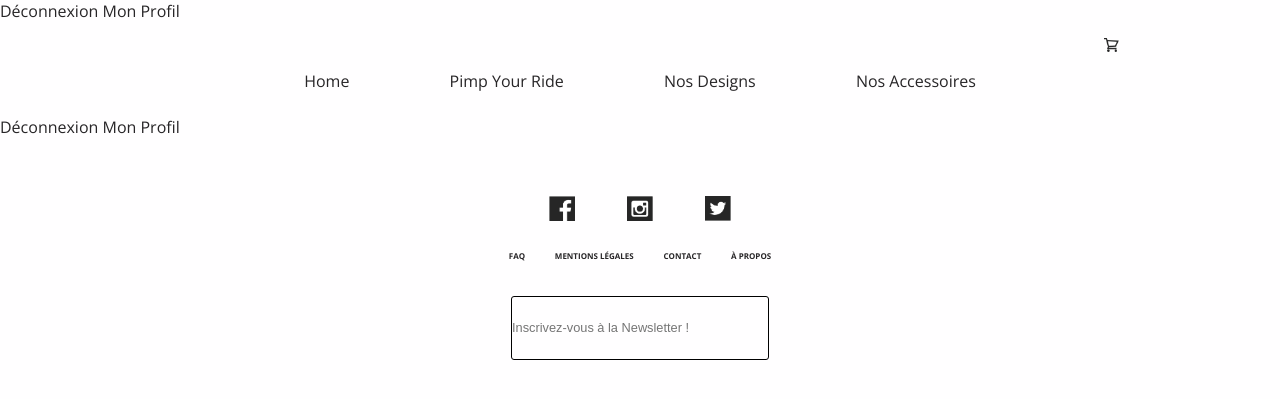
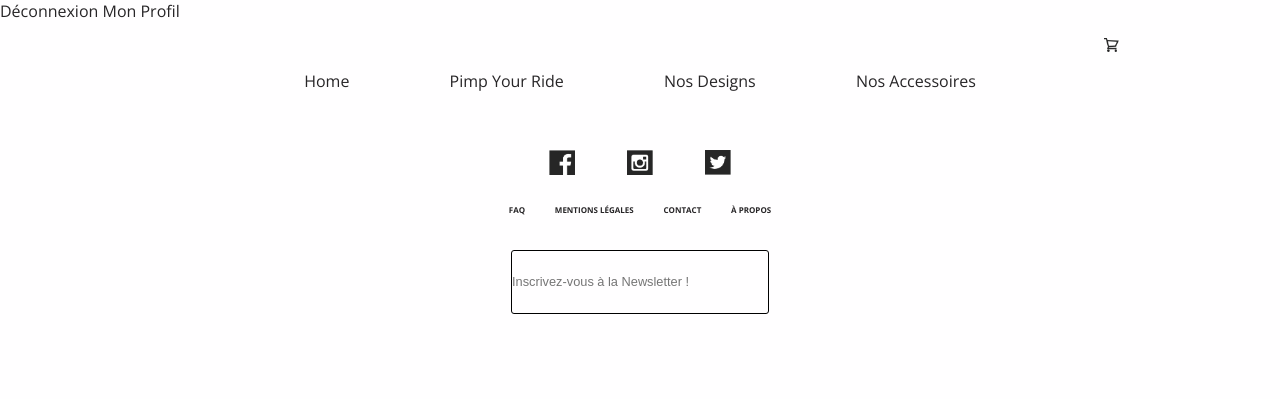
Before and after one commit to Bxrrxcudx/SI_3D_WEB, a PHP site: page / in a window 1280 px wide. Shown: the top 399 px of the page. Run offline with PHP 8.4, Linux system fonts and the light colour scheme; the visitor is signed in with stand-in values (Sample User, id 1); data comes from the database, SQL or seed files in the repository.

Commit message:
index new

```diff
--- a/v1/session1/index.php
+++ b/v1/session1/index.php
@@ -15,14 +15,10 @@ include "front/header.php";
 ?>
 <?php
 	if (isset($_SESSION['id'])) {
-		echo '<div class="connexion">
-		<a href="logout.php">Déconnexion</a>
-		<a href="profil.php">Mon Profil</a>
-		</div>';
 	}
 	else {
-		echo '<div class="connexion">
-		<a href="login.php">Connexion</a>';
+		// echo '<div class="connexion">
+		// <a href="login.php">Connexion</a></div>';
 	}
 ?>
 <main>
```
